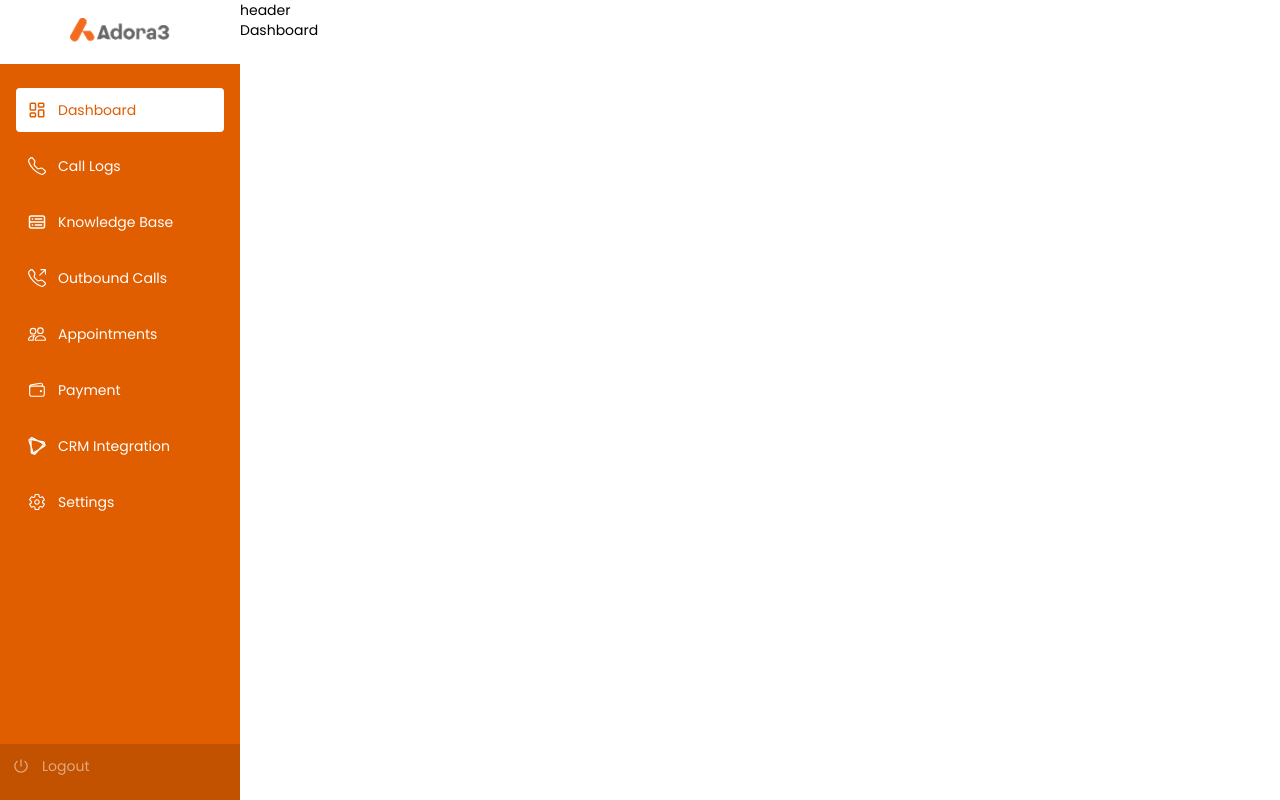
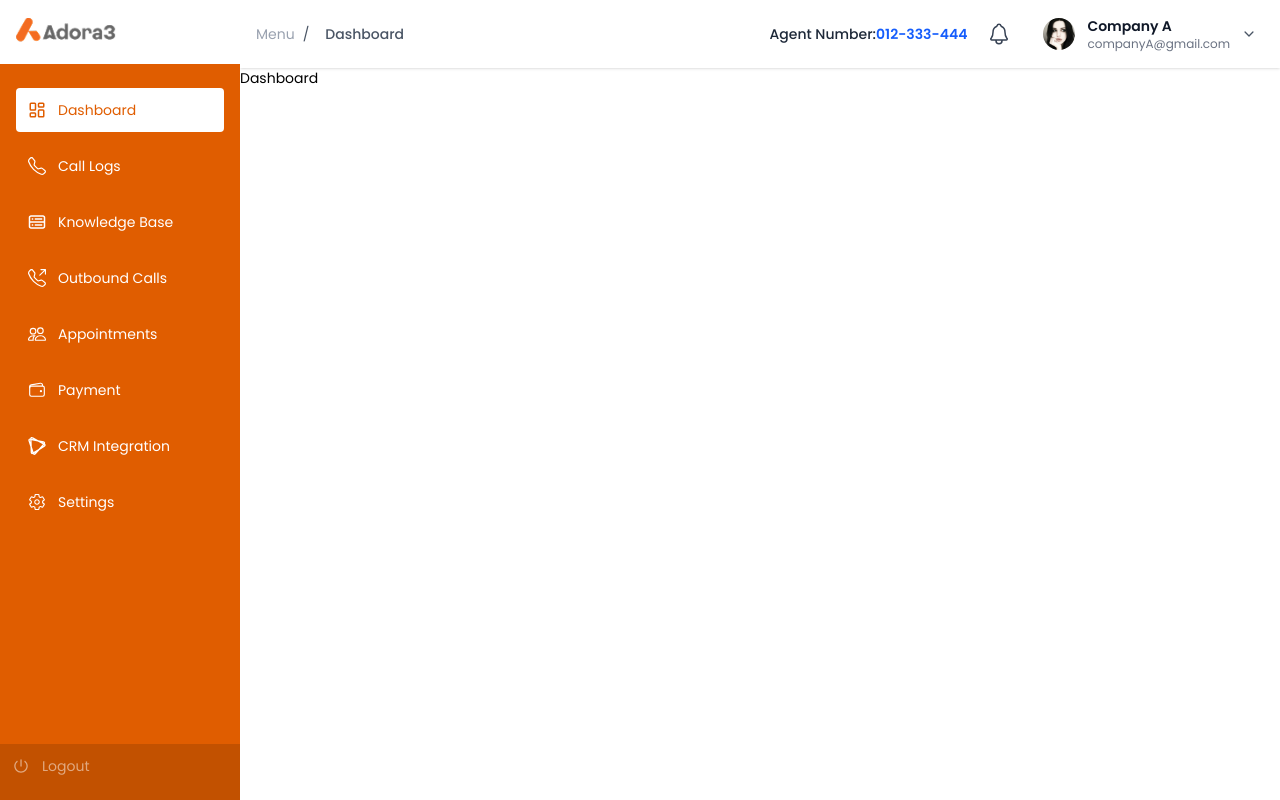
Before and after one commit to woeschild/adora3, a Next.js app: page / in a window 1280 px wide. Built offline with nearby package versions, Linux system fonts and the light colour scheme.

Commit message:
added header/navbar

```diff
--- a/src/app/(dashboard)/layout.tsx
+++ b/src/app/(dashboard)/layout.tsx
@@ -1,28 +1,35 @@
-// import type { Metadata } from "next";
 import { Poppins } from "next/font/google";
-import "../../globals.css" //important for tailwind
+import "../../globals.css";
 import Menu from "@/components/menu/menu";
+import { Navbar } from "@/components/navbar/Navbar";
 
 const poppins = Poppins({
-  subsets: ['latin'],
-  weight: ['100', '200', '300', '400', '500', '600', '700']
+  subsets: ["latin"],
+  weight: ["100", "200", "300", "400", "500", "600", "700"],
 });
-
 
 export default function DashboardLayout({
   children,
-}: Readonly<{
+}: {
   children: React.ReactNode;
-}>) {
+}) {
   return (
     <html lang="en">
-      <body className={`${poppins.className} flex font-normal text-sm`}>
-        <Menu/>
-        <div className="flex-grow">
-          <div className="sticky">header</div>
-          <div className="">
+      <body
+        className={`${poppins.className} font-normal text-sm h-screen flex overflow-hidden bg-[var(--background)]`}
+      >
+        {/* Sidebar (desktop) / Overlay (mobile) */}
+        <Menu />
+
+        {/* Right section */}
+        <div className="flex-1 flex flex-col h-screen">
+          <div className="shrink-0">
+            <Navbar />
+          </div>
+
+          <main className="flex-1 overflow-y-auto">
             {children}
-          </div>
+          </main>
         </div>
       </body>
     </html>
--- a/src/components/menu/hooks/useMenuItems.tsx
+++ b/src/components/menu/hooks/useMenuItems.tsx
@@ -16,6 +16,7 @@ export type MenuItemType = {
   name: string;
   path: string;
   state: "active" | "inactive" | "dormant";
+  onNavigate?: () => void;
 };
 
 /**
--- a/src/components/menu/menu.tsx
+++ b/src/components/menu/menu.tsx
@@ -1,31 +1,50 @@
 "use client";
 
+import { useState } from "react";
 import Image from "next/image";
 import Link from "next/link";
 import adoraLogo from "../../../public/adora3-logo.png";
 import { IoIosPower } from "react-icons/io";
+import { IoMenu, IoClose } from "react-icons/io5";
 import MenuBar from "./menuBar";
 import { useMenuItems } from "./hooks/useMenuItems";
 
 /**
- * Sidebar navigation menu for the application.
- *
- * - Displays the company logo at the top
- * - Renders all primary navigation items dynamically from `useMenuItems`
- * - Provides a persistent logout action at the bottom
+ * Sidebar navigation menu with responsive behavior:
+ * - Desktop: Persistent sidebar
+ * - Mobile: Hamburger button, slide-in sidebar
  */
 export default function Menu() {
+  const [isOpen, setIsOpen] = useState(false);
   const menus = useMenuItems();
 
+  const handleClose = () => setIsOpen(false);
+
   return (
+    <>
+      {/* Mobile header: just hamburger */}
+      <div className="sm:hidden fixed h-14 bg-[var(--primary-color)] flex items-center justify-end px-4">
+        <button
+          aria-label="Open menu"
+          className="text-[var(--accent)] text-2xl"
+          onClick={() => setIsOpen(true)}
+        >
+          <IoMenu />
+        </button>
+      </div>
+
+      {/* Sidebar (desktop + mobile overlay) */}
       <aside
-      className="bg-[var(--accent)] text-[var(--primary-color)]
-                 w-60 h-screen sticky top-0 flex flex-col"
+        className={`sm:static sm:translate-x-0
+              fixed top-0 left-0 h-screen w-60
+              bg-[var(--accent)] text-[var(--primary-color)] flex flex-col
+              transform transition-transform duration-300 z-50
+              ${isOpen ? "translate-x-0" : "-translate-x-full"}`}
         aria-label="Sidebar navigation"
       >
-      {/* Logo / Branding */}
-      <div className="h-16 w-full bg-[var(--primary-color)] flex justify-center items-center">
-        <Link href="/" aria-label="Go to home">
+        {/* Logo + Close button (close only on mobile) */}
+        <div className="h-16 w-full bg-[var(--primary-color)] flex items-center justify-between px-4">
+          <Link href="/" aria-label="Go to home" onClick={handleClose}>
             <Image
               src={adoraLogo}
               alt="Adora3 logo"
@@ -34,6 +53,13 @@ export default function Menu() {
               priority
             />
           </Link>
+          <button
+            aria-label="Close menu"
+            className="sm:hidden text-[var(--accent)] text-2xl"
+            onClick={handleClose}
+          >
+            <IoClose />
+          </button>
         </div>
 
         {/* Main navigation */}
@@ -46,6 +72,7 @@ export default function Menu() {
                   icon={menu.icon}
                   path={menu.path}
                   state={menu.state}
+                  onNavigate={handleClose} // 👈 close on click
                 />
               </li>
             ))}
@@ -60,8 +87,19 @@ export default function Menu() {
             icon={<IoIosPower />}
             path="/logout"
             state="dormant"
+            onNavigate={handleClose} // 👈 close on click
           />
         </div>
       </aside>
+
+      {/* Mobile overlay backdrop */}
+      {isOpen && (
+        <div
+          className="fixed inset-0 bg-black/40 sm:hidden z-40"
+          onClick={handleClose}
+          aria-hidden="true"
+        />
+      )}
+    </>
   );
 }
--- a/src/components/menu/menuBar.tsx
+++ b/src/components/menu/menuBar.tsx
@@ -19,7 +19,7 @@ type MenuBarProps = MenuItemType;
  * @example
  * <MenuBar icon={<Icon />} name="Dashboard" path="/" state="active" />
  */
-export default function MenuBar({ icon, name, path, state }: MenuBarProps) {
+export default function MenuBar({ icon, name, path, state, onNavigate }: MenuBarProps) {
   const isActive = state === "active";
   const isDormant = state === "dormant";
 
@@ -38,6 +38,7 @@ export default function MenuBar({ icon, name, path, state }: MenuBarProps) {
 
   return (
     <Link
+      onClick={onNavigate}
       href={path}
       className={linkClassName}
       aria-current={isActive ? "page" : undefined} // Accessibility: mark active page
--- /dev/null
+++ b/src/components/navbar/AgentInfo.tsx
@@ -0,0 +1,21 @@
+"use client";
+
+import Link from "next/link";
+
+interface AgentInfoProps {
+  agentNumber: string;
+}
+
+export function AgentInfo({ agentNumber }: AgentInfoProps) {
+  return (
+    <div className="text-sm font-medium text-gray-800 hidden lg:flex">
+      Agent Number:{" "}
+      <Link
+        href={`tel:${agentNumber}`}
+        className="text-blue-600 font-semibold hover:underline"
+      >
+        {agentNumber}
+      </Link>
+    </div>
+  );
+}
--- /dev/null
+++ b/src/components/navbar/Breadcrumbs.tsx
@@ -0,0 +1,28 @@
+"use client";
+
+import Link from "next/link";
+
+interface BreadcrumbsProps {
+  items: { label: string; href?: string }[];
+}
+
+export function Breadcrumbs({ items }: BreadcrumbsProps) {
+  return (
+    <nav aria-label="Breadcrumb" className="hidden md:flex">
+      <ol className="flex items-center space-x-2 text-sm text-gray-600">
+        {items.map((item, idx) => (
+          <li key={idx} className="flex items-center">
+            {item.href ? (
+              <Link href="" className="text-gray-400">
+                {item.label}
+              </Link>
+            ) : (
+              <span className="font-medium">{item.label}</span>
+            )}
+            {idx < items.length - 1 && <span className="mx-2">/</span>}
+          </li>
+        ))}
+      </ol>
+    </nav>
+  );
+}
--- /dev/null
+++ b/src/components/navbar/Navbar.tsx
@@ -0,0 +1,70 @@
+"use client";
+
+import { usePathname } from "next/navigation";
+import { Breadcrumbs } from "./Breadcrumbs";
+import { AgentInfo } from "./AgentInfo";
+import { Notifications } from "./Notifications";
+import { UserMenu } from "./UserMenu";
+import avatar from "../../../public/shade.jpg";
+
+type Crumb = { label: string; href?: string };
+
+const LABEL_MAP: Record<string, string> = {
+  menu: "Menu",
+  dashboard: "Dashboard",
+  "call-logs": "Call Logs",
+  "account-settings": "Account Settings",
+  profile: "Profile",
+};
+
+function prettify(segment: string) {
+  const decoded = decodeURIComponent(segment);
+  if (LABEL_MAP[decoded]) return LABEL_MAP[decoded];
+  return decoded
+    .replace(/-/g, " ")
+    .replace(/\b\w/g, (c) => c.toUpperCase());
+}
+
+export function Navbar() {
+  const pathname = usePathname() || "/";
+  const segments = pathname.split("/").filter(Boolean);
+
+  // Always produce exactly two crumbs
+  let visibleSegments: string[];
+  if (segments.length >= 2) {
+    // Use last two if nested
+    visibleSegments = segments.slice(-2);
+  } else if (segments.length === 1) {
+    // Prepend "menu" if only one segment
+    visibleSegments = ["menu", segments[0]];
+  } else {
+    // Root fallback → Menu + Dashboard
+    visibleSegments = ["menu", "dashboard"];
+  }
+
+  const items: Crumb[] = visibleSegments.map((seg, idx) => {
+    const href = "/" + visibleSegments.slice(0, idx + 1).join("/");
+    const isLast = idx === visibleSegments.length - 1;
+    return { label: prettify(seg), href: isLast ? undefined : href };
+  });
+
+  return (
+    <header className="w-full sm:shadow-sm shadow-none px-4 py-2 flex items-center gap-3">
+      {/* Left: Breadcrumbs (flex-1 ensures it grows, min-w-0 allows truncation) */}
+      <div className="flex-1 min-w-0">
+        <Breadcrumbs items={items} />
+      </div>
+
+      {/* Middle: Agent Info (only visible on md+) */}
+      <div className="hidden md:block">
+        <AgentInfo agentNumber="012-333-444" />
+      </div>
+
+      {/* Right: Notifications + User */}
+      <div className="flex items-center gap-4 shrink-0">
+        <Notifications />
+        <UserMenu name="Company A" email="companyA@gmail.com" avatar={avatar} />
+      </div>
+    </header>
+  );
+}
--- /dev/null
+++ b/src/components/navbar/Notifications.tsx
@@ -0,0 +1,14 @@
+"use client";
+
+import { IoNotificationsOutline } from "react-icons/io5";
+
+export function Notifications() {
+  return (
+    <button
+      aria-label="Notifications"
+      className="p-2 rounded-full hover:bg-gray-100 transition"
+    >
+      <IoNotificationsOutline className="w-6 h-6 text-gray-700" />
+    </button>
+  );
+}
--- /dev/null
+++ b/src/components/navbar/UserMenu.tsx
@@ -0,0 +1,38 @@
+"use client";
+
+import { StaticImport } from "next/dist/shared/lib/get-img-props";
+import Image from "next/image";
+import { IoChevronDown } from "react-icons/io5";
+
+interface UserMenuProps {
+  name: string;
+  email: string;
+  avatar: string | StaticImport;
+}
+
+export function UserMenu({ name, email, avatar }: UserMenuProps) {
+  return (
+    <div className="flex items-center gap-2 sm:gap-3 p-2 rounded-xl hover:bg-gray-50 cursor-pointer">
+      {/* Avatar */}
+      <div className="w-8 h-8 relative shrink-0">
+        <Image
+          src={avatar}
+          alt={`${name} avatar`}
+          fill
+          className="rounded-full object-cover"
+        />
+      </div>
+
+      {/* User info – hidden on mobile */}
+      <div className="hidden sm:flex flex-col min-w-0">
+        <span className="text-sm font-semibold text-gray-900 truncate">
+          {name}
+        </span>
+        <span className="text-xs text-gray-500 truncate">{email}</span>
+      </div>
+
+      {/* Dropdown icon (always visible) */}
+      <IoChevronDown className="text-gray-600 shrink-0" />
+    </div>
+  );
+}
```
Also changed, not shown: public/shade.jpg (added). Lines whose indentation alone changed are shown as unchanged.
